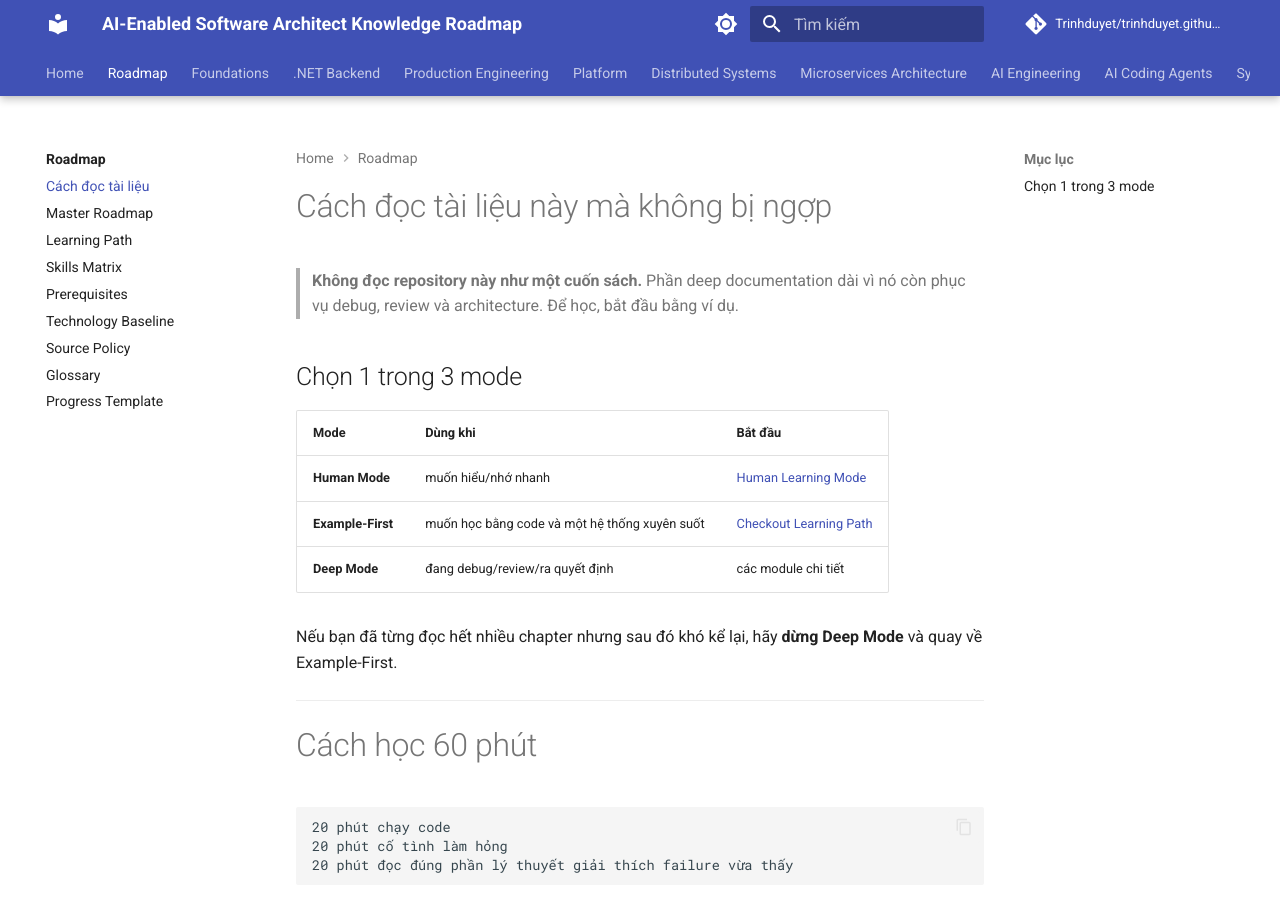
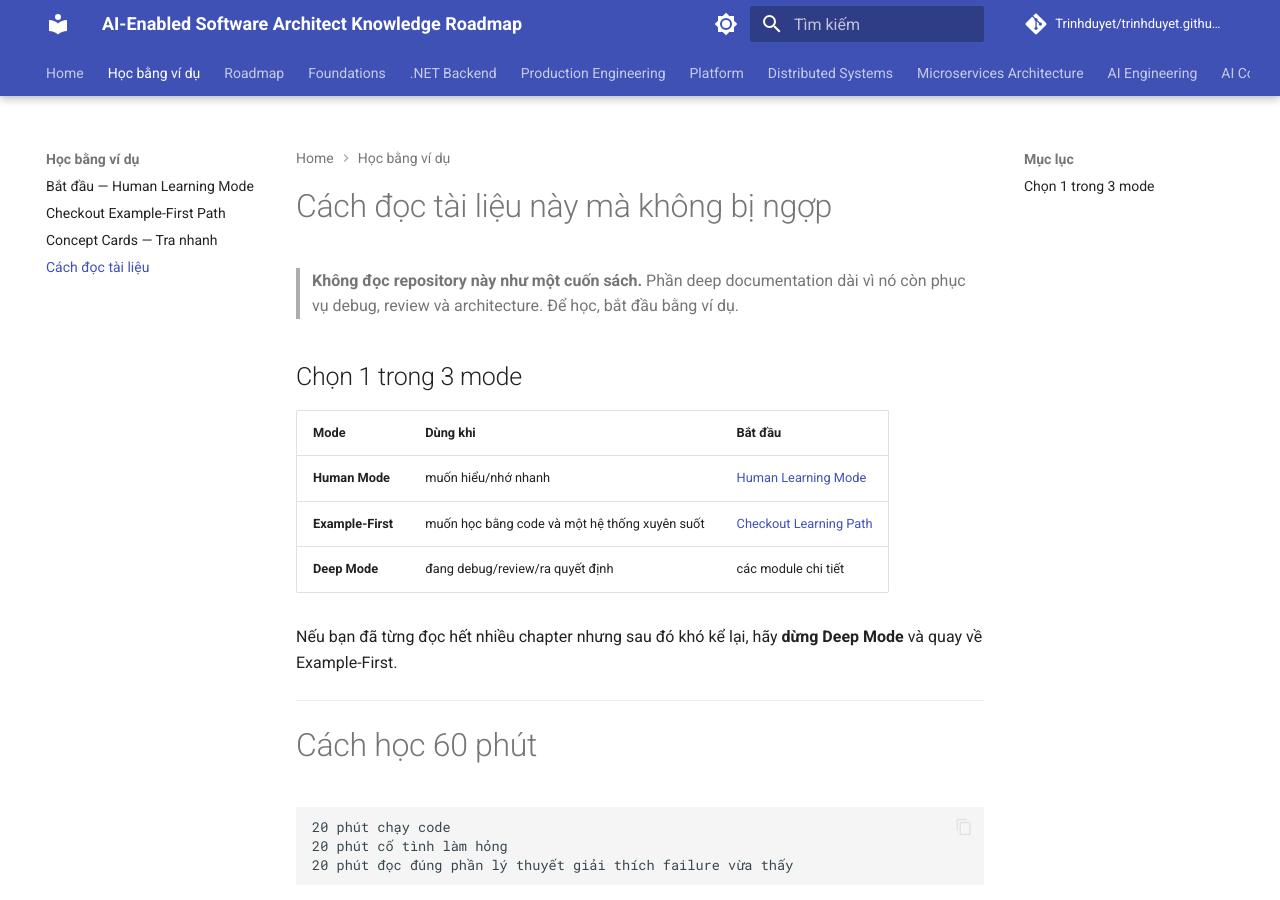
Before and after one commit to Trinhduyet/trinhduyet.github.io, an MkDocs documentation site: the page built from docs/00-roadmap/how-to-read.md, in a window 1280 px wide and 900 px high. Built offline with MkDocs 1.6.1 and Material for MkDocs 9.7.7, drawn with Linux system fonts in a browser that asks for light colours; comment, search, counter and statistics services are not loaded.

Commit message:
docs: surface example-first learning in navigation

```diff
--- a/mkdocs.yml
+++ b/mkdocs.yml
@@ -78,9 +78,13 @@ markdown_extensions:
 
 nav:
   - Home: index.md
+  - Học bằng ví dụ:
+      - Bắt đầu — Human Learning Mode: 00-roadmap/human-learning-mode.md
+      - Checkout Example-First Path: 00-roadmap/example-first-learning-path.md
+      - Concept Cards — Tra nhanh: 00-roadmap/concept-cards.md
+      - Cách đọc tài liệu: 00-roadmap/how-to-read.md
   - Roadmap:
       - 00-roadmap/README.md
-      - Cách đọc tài liệu: 00-roadmap/how-to-read.md
       - Master Roadmap: 00-roadmap/master-roadmap.md
       - Learning Path: 00-roadmap/learning-path.md
       - Skills Matrix: 00-roadmap/skills-matrix.md
```
